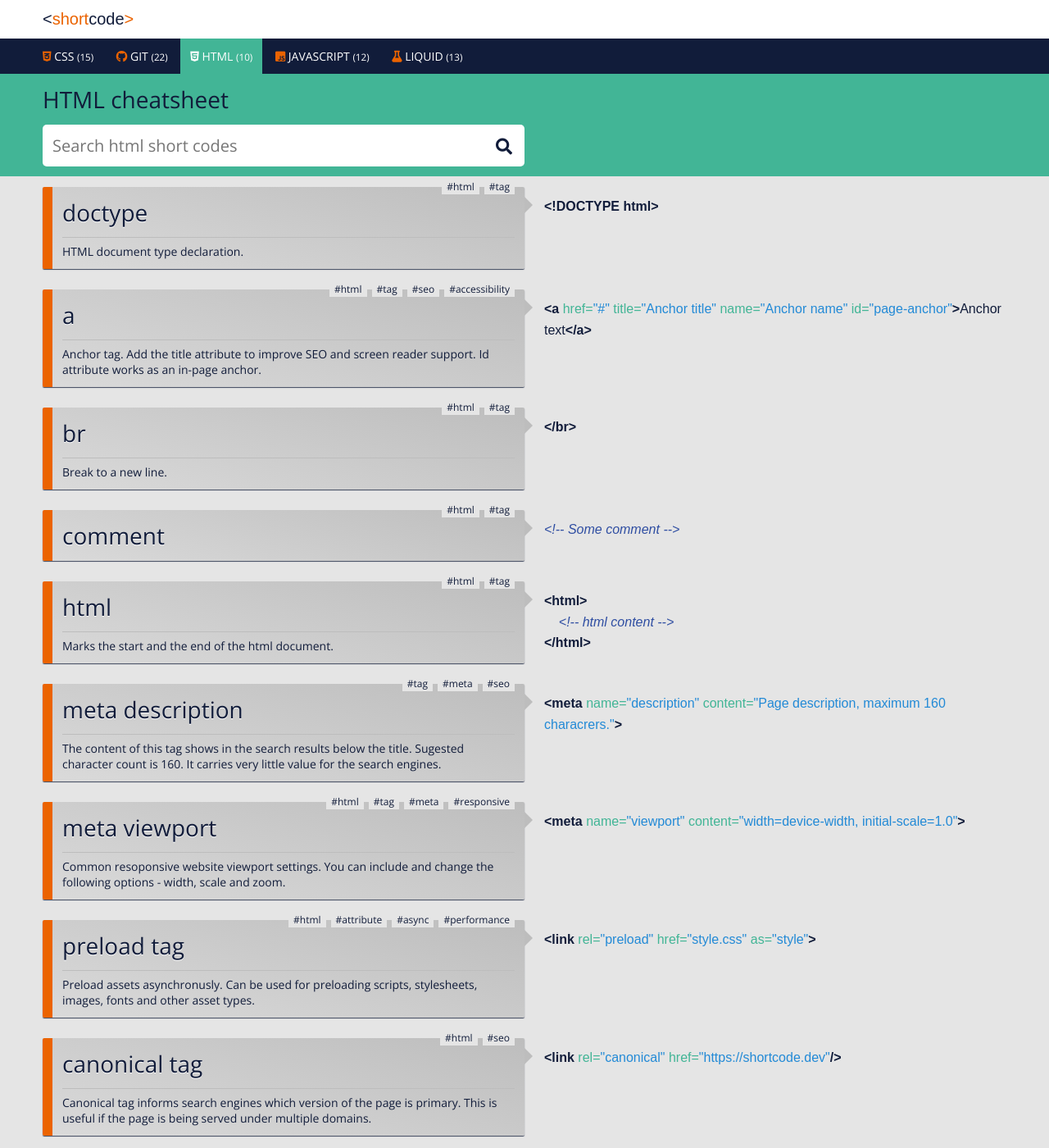
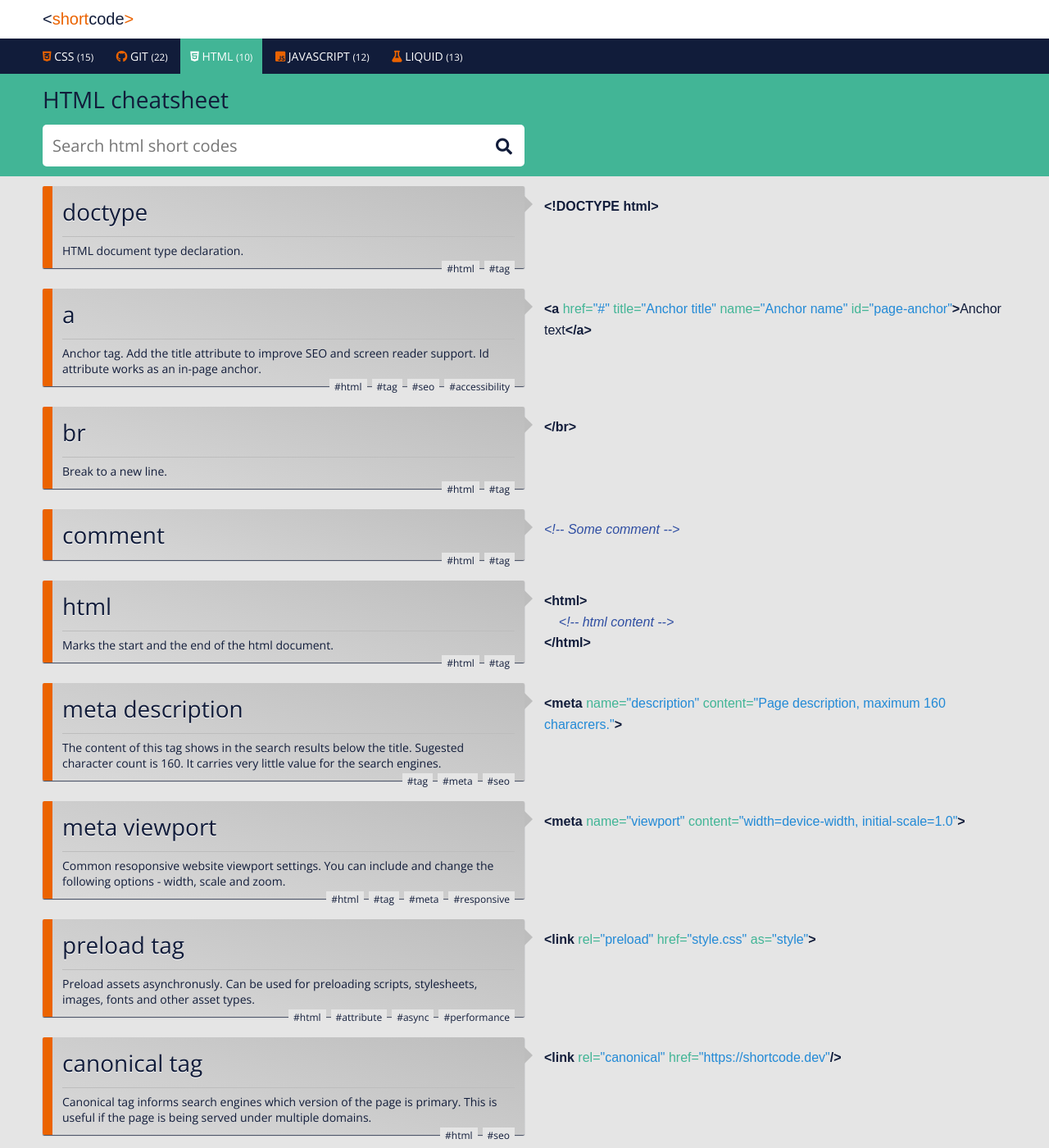
Before and after one commit to proochster/shortcode, a Jekyll site: the page built from code_html.html, in a window 1280 px wide and 1400 px high. Shown: the whole window at 82% size. Built offline with Jekyll 4.4.1, drawn with Linux system fonts in a browser that asks for light colours; some web fonts are replaced; part of the change alters nothing that is shown; some of the changed text lies outside the part shown.

Commit message:
^ Moved tags below the description

```diff
--- a/_includes/shortcodes.html
+++ b/_includes/shortcodes.html
@@ -1,13 +1,13 @@
 {% for code in site[page.collection] %}
 <article class="sc" data-display="true" ref="shortcode">
     <div class="sc__section">
-        {% if code.tags.size > 0 %}<span class="sc__tags">
-            {% for tag in code.tags %}<span class="sc__tag">#{{ tag }}</span>{% endfor %}
-        </span>{% endif %}
         <div class="sc__description">
             <a id="{{ code.title }}" href="#{{ code.title }}" rel="tag" class="sc__anchor"><h2 class="sc__title">{{ code.title }}</h2></a>
             {% if code.description.size > 0 %}<p class="sc__text">{{ code.description }}</p>{% endif %}
-        </div>
+        </div>{% if code.tags.size > 0 %}
+        <span class="sc__tags">
+            {% for tag in code.tags %}<span class="sc__tag">#{{ tag }}</span>{% endfor %}
+        </span>{% endif %}
     </div>
     <div class="sc__section">
         <div class="sc__example">
--- a/main.js
+++ b/main.js
@@ -1,5 +1,5 @@
 (function(){
-    var search = {
+    var sc = {
         searchInput: document.querySelector('.search__input'),
         shortCodes: document.querySelectorAll('.sc'),
 
@@ -34,7 +34,7 @@
         }
     }
 
-    if( search.searchInput && search.shortCodes ){
-        return search.init();
+    if( sc.searchInput && sc.shortCodes ){
+        return sc.init();
     }
 })();
```
